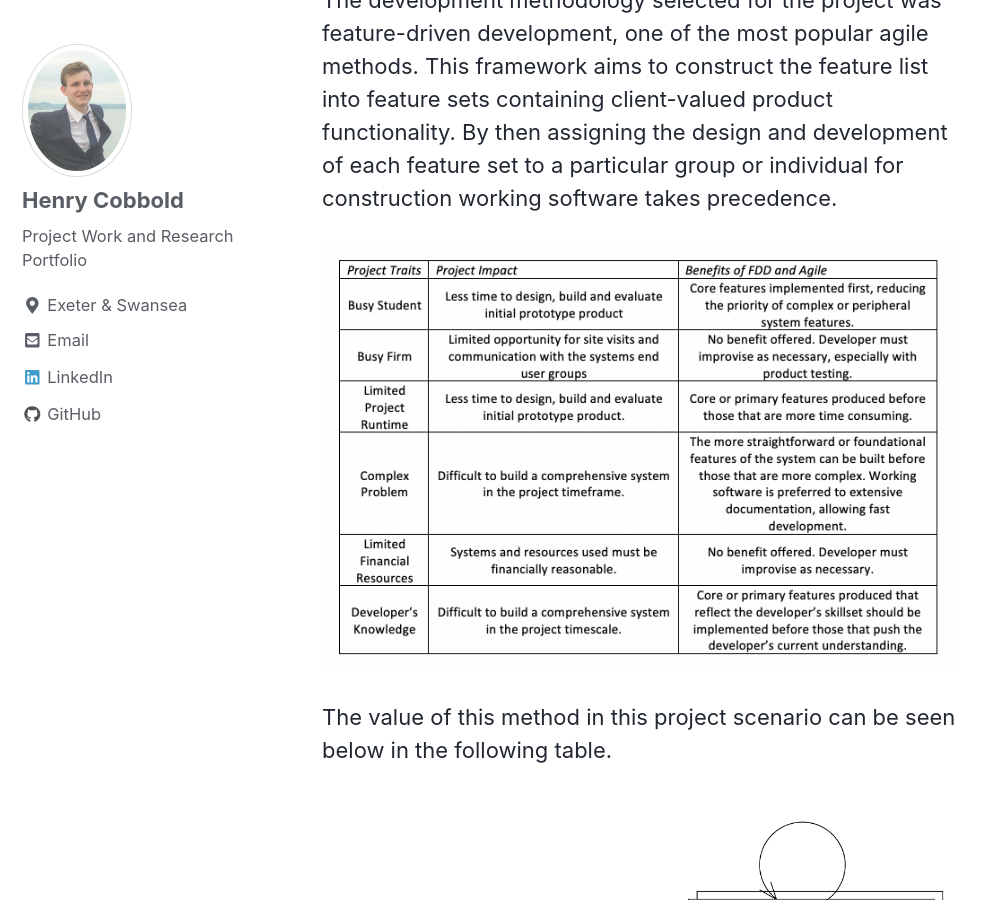
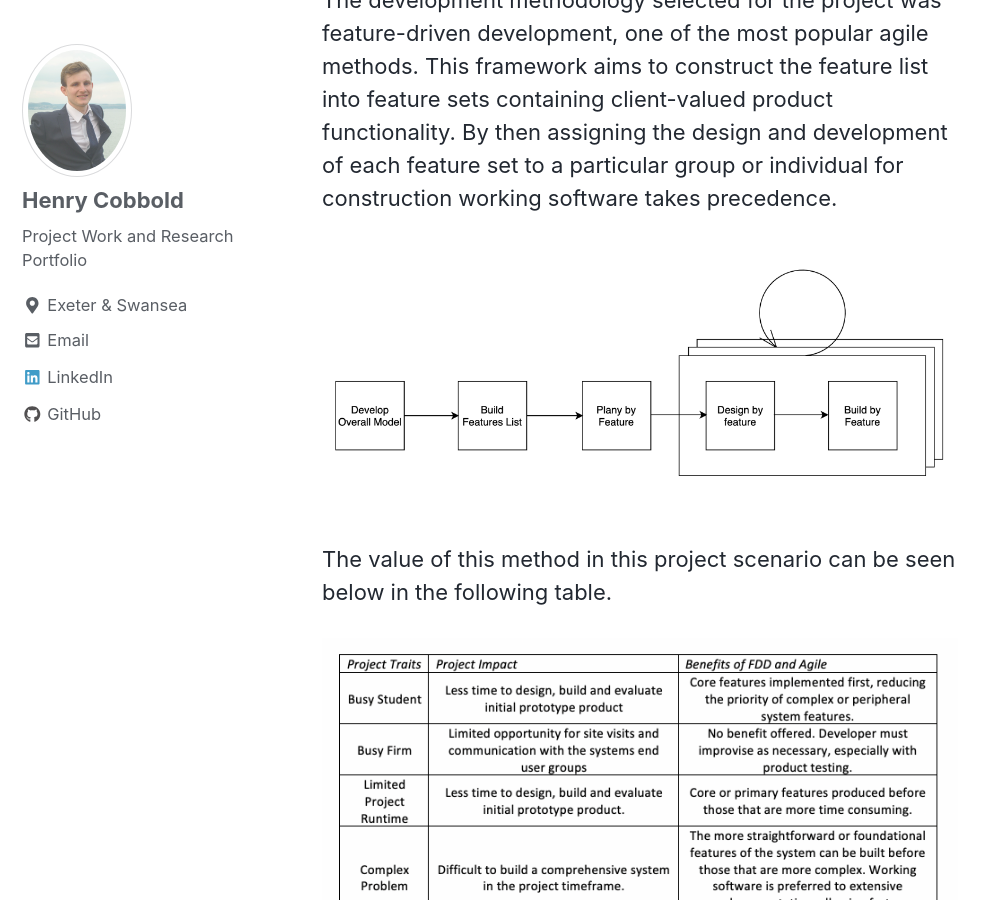
Before and after one commit to henrycobbold/henrycobbold.github.io, a Jekyll site: the page built from _posts/2018-01-28-perceptron.md, in a window 1280 px wide and 900 px high, scrolled down 2149 px. Shown: the whole window, without its empty margins (0-995 px from the left). Built offline with Jekyll 4.4.1, drawn with Linux system fonts in a browser that asks for light colours; nearby versions of some CDN libraries.

Commit message:
order changes

```diff
--- a/_posts/2018-01-28-perceptron.md
+++ b/_posts/2018-01-28-perceptron.md
@@ -33,11 +33,11 @@ It is widely documented that "useable" software fulfils a range of qualities. Th
 
 The development methodology selected for the project was feature-driven development, one of the most popular agile methods. This framework aims to construct the feature list into feature sets containing client-valued product functionality. By then assigning the design and development of each feature set to a particular group or individual for construction working software takes precedence.
 
-<img src="{{ site.url }}{{ site.baseurl }}/images/fdd_methodology_traits.png" alt="linearly separable data">
+<img src="{{ site.url }}{{ site.baseurl }}/images/FDD_method.png" alt="linearly separable data">
 
 The value of this method in this project scenario can be seen below in the following table.
 
-<img src="{{ site.url }}{{ site.baseurl }}/images/FDD_method.png" alt="linearly separable data">
+<img src="{{ site.url }}{{ site.baseurl }}/images/fdd_methodology_traits.png" alt="linearly separable data">
 
 The flow diagram below shows in more detail how the impact of project deadlines in integral to this Agile method. By concentrating on prioritised (MoSCoW) software feature sets the most important features are delivered first - those that are less significant can be developed if time allows.
 
```
